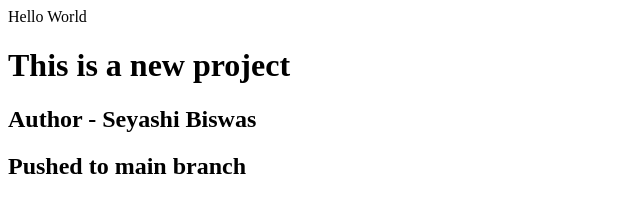
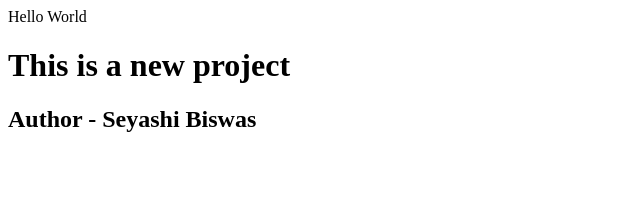
Before and after one commit to Sreyashi30/LocalRepo, a plain HTML site: page index.html in a window 1280 px wide. Shown: the whole page, without its empty margins (0-640 px from the left). Drawn offline with Linux system fonts and the light colour scheme.

Commit message:
Removed heading

```diff
--- a/index.html
+++ b/index.html
@@ -1,4 +1,3 @@
 <p1>Hello World</p1>
 <h1>This is a new project</h1>
 <h2>Author - Seyashi Biswas</h2>
-<h2>Pushed to main branch</h2>
```
